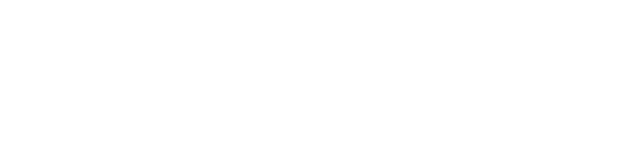
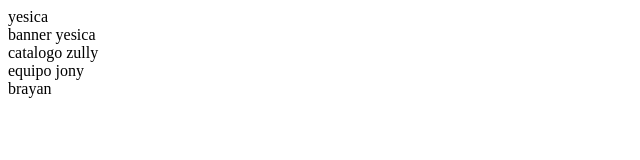
Before and after one commit to zullytamayom/Hackathon1, a plain HTML site: page index.html in a window 1280 px wide. Shown: the whole page, without its empty margins (0-640 px from the left). Drawn offline with Linux system fonts and the light colour scheme.

Commit message:
apuntes generales de distribucion

```diff
--- a/index.html
+++ b/index.html
@@ -6,6 +6,11 @@
     <title>landing page interespacial</title>
 </head>
 <body>
+    <nav>yesica</nav>
+    <header>banner yesica</header>
+    <section>catalogo zully</section>
+    <card>equipo jony</card>
+    <footer>brayan</footer>
 
 </body>
 </html>
```
Also changed, not shown: 1 other file.
